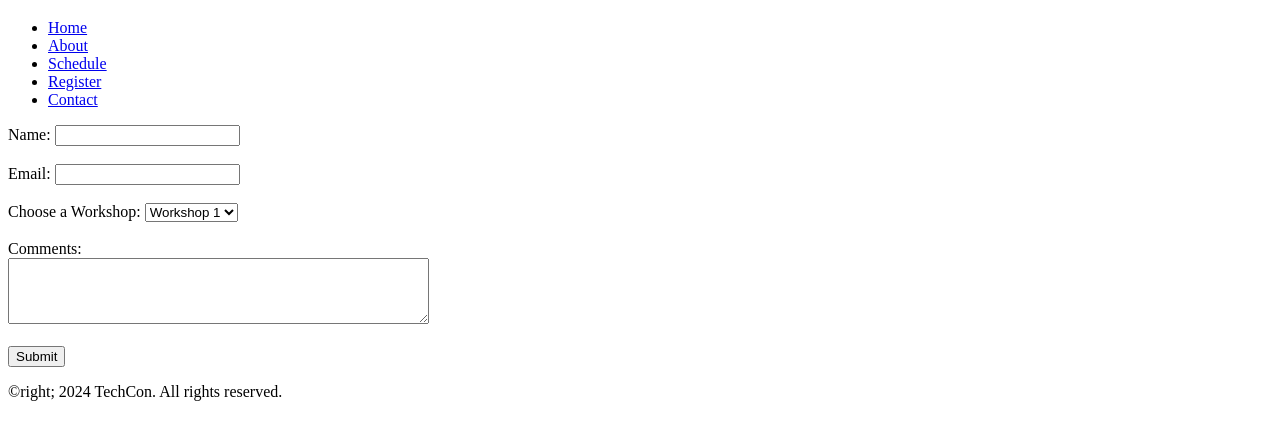
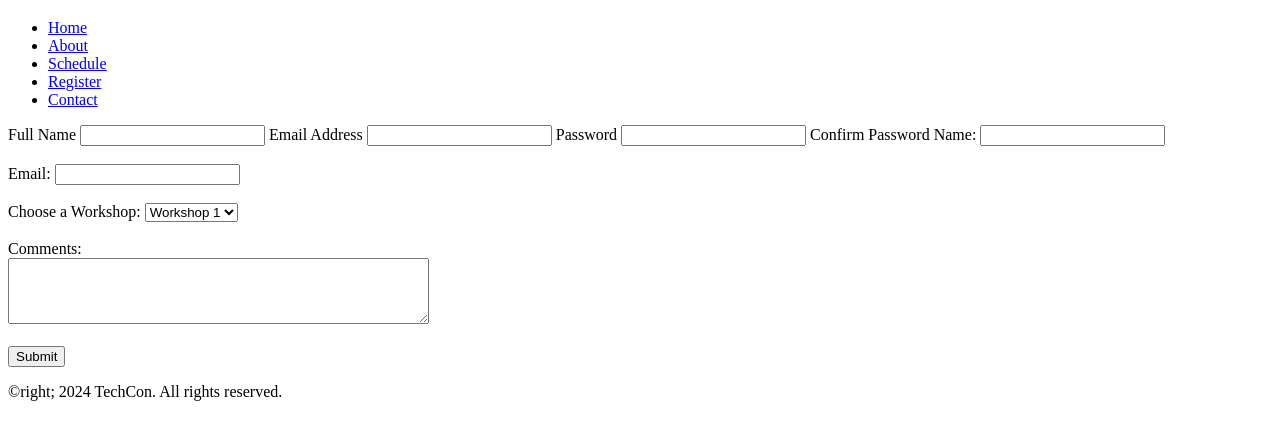
Before and after one commit to MarouaneCH30/TechCon_HTML, a plain HTML site: page techcon_website/register.html in a window 1280 px wide. Shown: the part 61-500 px from the top of the page. Drawn offline with Linux system fonts and the light colour scheme.

Commit message:
Update register.html

```diff
--- a/techcon_website/register.html
+++ b/techcon_website/register.html
@@ -20,7 +20,14 @@
     </header>
 
     <main>
-        <form action="submit_registration.php" method="POST">
+        <form><form action="/submit-form" method="post">
+            <label for="fullname">Full Name</label>
+            <input type="text" id="fullname" name="fullname" required>
+            <label for="email">Email Address</label>
+            <input type="email" id="email" name="email" required>
+            <label for="password">Password</label>
+            <input type="password" id="password" name="password" required>
+            <label for="confirm-password">Confirm Password</label>
             <label for="name">Name:</label>
             <input type="text" id="name" name="name" required><br><br>
 
```
